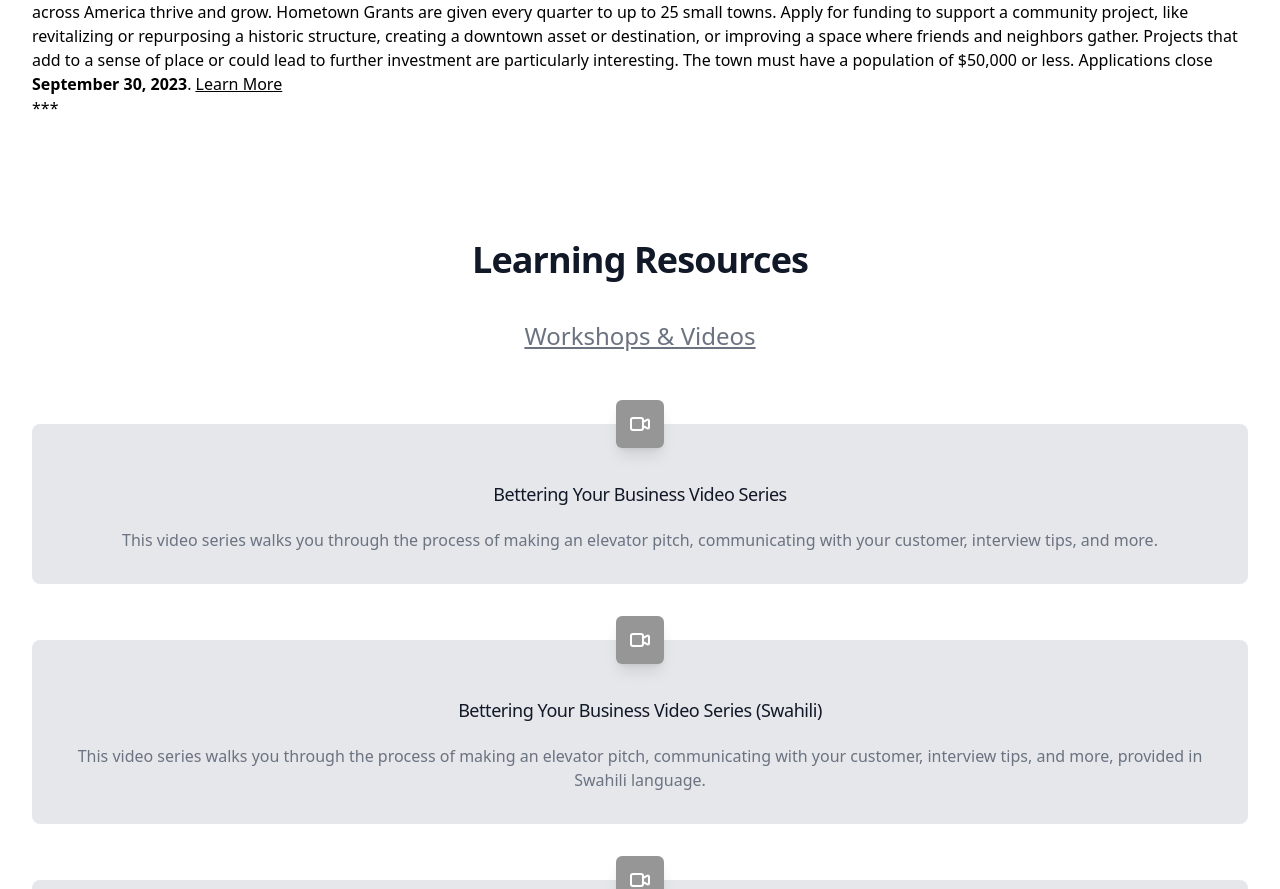
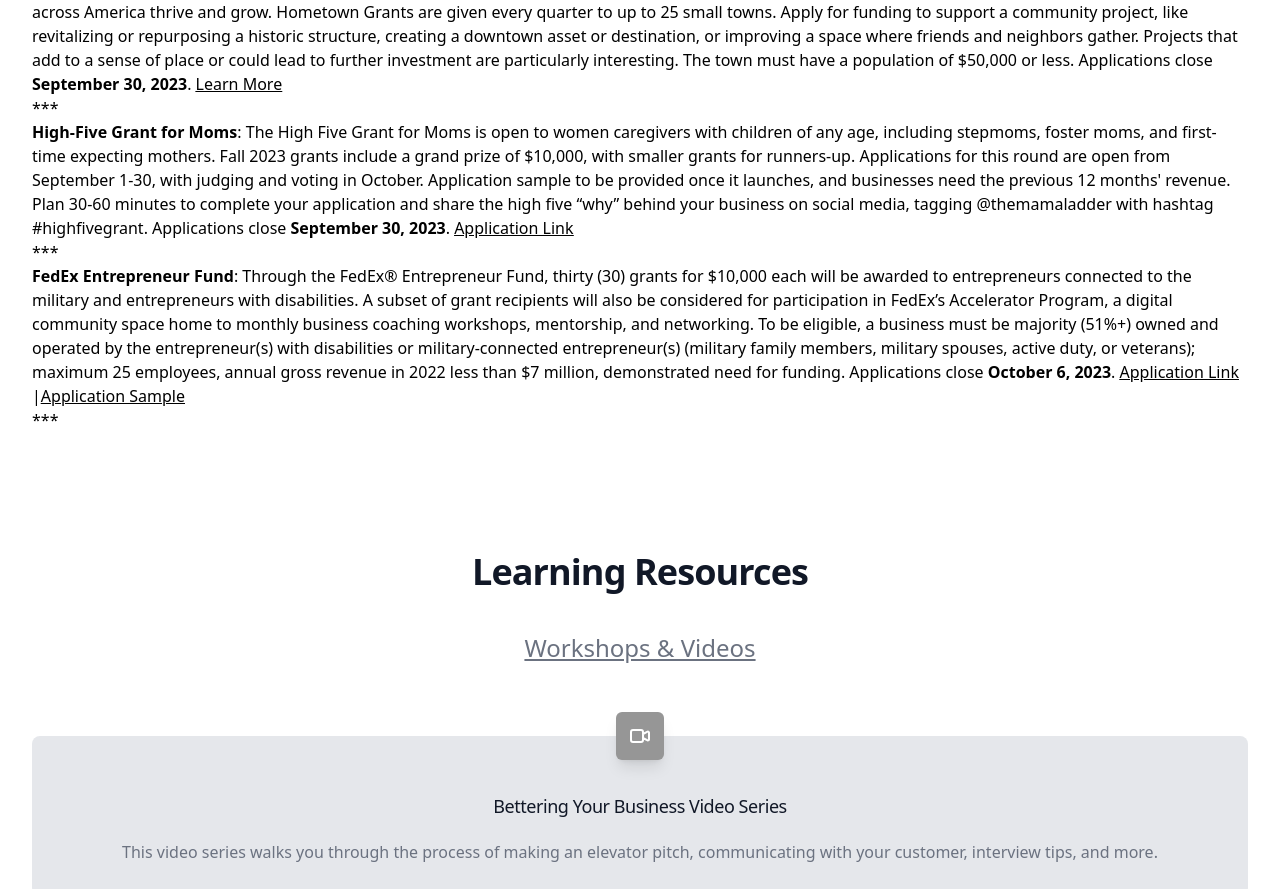
Before and after one commit to ericagirges/cnpp-website, a Next.js app in the folder app/: page /components/ResourcesContent in a window 1280 px wide. Shown: the part 2824-3713 px from the top of the page. Built offline with nearby package versions, Linux system fonts and the light colour scheme.

Commit message:
Update ResourcesContent.js

```diff
--- a/app/pages/components/ResourcesContent.js
+++ b/app/pages/components/ResourcesContent.js
@@ -68,6 +68,10 @@ const TextComponent = () => (
 <p><b>Black Women in Food Grant</b>:The Black Women in Food Grant presented by Uber Eats and EatOkra provides $100,000 in grants for Black women-owned food businesses on Uber Eats. Grants of $10,000 will be given to ten enterprises that effectively demonstrate how the funds will catalyze impactful growth. Eligibility includes the Business must be on Uber Eats, the Business must be 51% Black woman-owned, and the Business must be located in the United States. Profit and Loss statements are needed for 2022 and 2023 to apply. Applications close <b>September 8, 2023</b>. <u><a href="https://www.blackwomeninfood.org/grants?fbclid=PAAabzP_hd_e83Z7wuRJQQfhuVh9VNF20z4EvxK1GJLGTk1vJzbnIrX7BSIjI"> Application Link</a></u> | <u><a href="https://rescue.box.com/s/0ni8729d9ad1mpk060qvzzd0axo7u5f2">Application Sample</a></u></p>
 <p>*** </p>
 <p><b>T-Mobile Hometown Grants</b>: T-Mobile Hometown Grants is a $25 million, five-year initiative to support the people and organizations who help small towns across America thrive and grow. Hometown Grants are given every quarter to up to 25 small towns. Apply for funding to support a community project, like revitalizing or repurposing a historic structure, creating a downtown asset or destination, or improving a space where friends and neighbors gather. Projects that add to a sense of place or could lead to further investment are particularly interesting. The town must have a population of $50,000 or less. Applications close <b>September 30, 2023</b>. <u><a href="https://www.t-mobile.com/brand/hometown-grants">Learn More</a></u></p>
+<p>*** </p>
+    <p><b>High-Five Grant for Moms</b>: The High Five Grant for Moms is open to women caregivers with children of any age, including stepmoms, foster moms, and first-time expecting mothers. Fall 2023 grants include a grand prize of $10,000, with smaller grants for runners-up. Applications for this round are open from September 1-30, with judging and voting in October. Application sample to be provided once it launches, and businesses need the previous 12 months' revenue. Plan 30-60 minutes to complete your application and share the high five “why” behind your business on social media, tagging @themamaladder with hashtag #highfivegrant. Applications close <b>September 30, 2023</b>. <u><a href="https://themamaladder.com/grant">Application Link</a></u></p>
+<p>*** </p>
+         <p><b>FedEx Entrepreneur Fund</b>: Through the FedEx® Entrepreneur Fund, thirty (30) grants for $10,000 each will be awarded to entrepreneurs connected to the military and entrepreneurs with disabilities.  A subset of grant recipients will also be considered for participation in FedEx’s Accelerator Program, a digital community space home to monthly business coaching workshops, mentorship, and networking. To be eligible, a business must be majority (51%+) owned and operated by the entrepreneur(s) with disabilities or military-connected entrepreneur(s) (military family members, military spouses, active duty, or veterans); maximum 25 employees, annual gross revenue in 2022 less than $7 million, demonstrated need for funding. Applications close <b>October 6, 2023</b>. <u><a href="https://helloalice.com/grants/fedex">Application Link</a></u> |<u><a href="https://rescue.box.com/s/m2n2yr37cs6oexv5zwrhb7091el3x81p">Application Sample</a></u>  </p>
 <p>*** </p>
 </div>
 )
```
